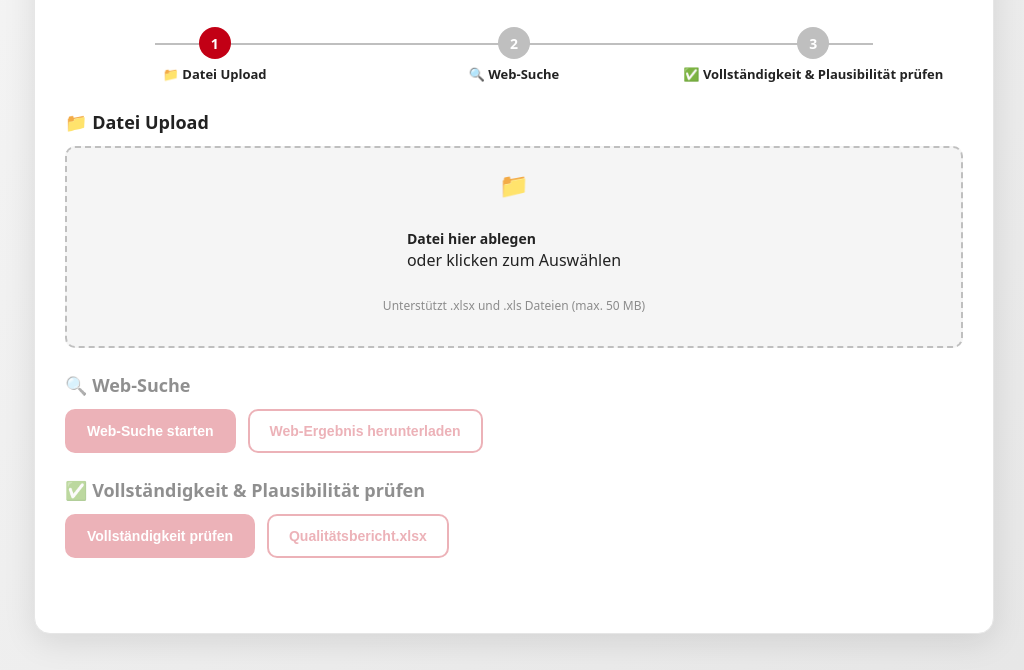
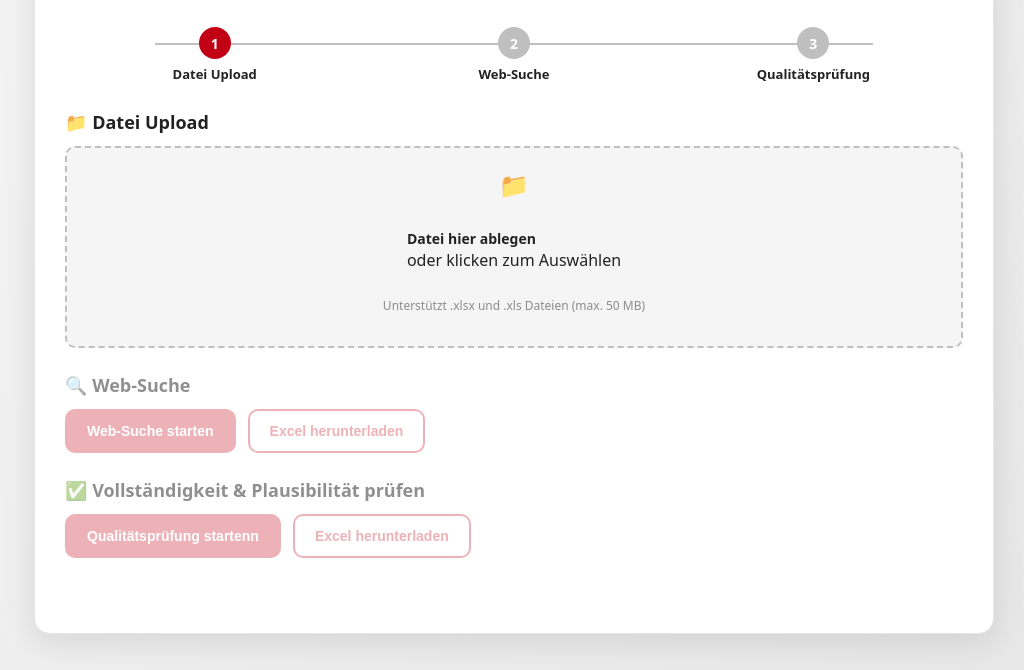
Before and after one commit to Onssrasra/QMPxDB-SiemensCheck, a website: page index.html in a window 1280 px wide. Shown: the part 130-800 px from the top of the page, without its empty margins (126-1150 px from the left). Drawn offline with Linux system fonts and the light colour scheme.

Commit message:
Update index.html

```diff
--- a/index.html
+++ b/index.html
@@ -364,15 +364,15 @@
       <div class="pipeline-steps">
         <div class="step active" id="step-1">
           <div class="step-number">1</div>
-          <div class="step-title">📁 Datei Upload</div>
+          <div class="step-title">Datei Upload</div>
         </div>
         <div class="step" id="step-2">
           <div class="step-number">2</div>
-          <div class="step-title">🔍 Web-Suche</div>
+          <div class="step-title">Web-Suche</div>
         </div>
         <div class="step" id="step-3">
           <div class="step-number">3</div>
-          <div class="step-title">✅ Vollständigkeit & Plausibilität prüfen</div>
+          <div class="step-title">Qualitätsprüfung</div>
         </div>
       </div>
 
@@ -395,7 +395,7 @@
         <h3>🔍 Web-Suche</h3>
         <div class="action-buttons">
           <button id="webSearchBtn" disabled>Web-Suche starten</button>
-          <button id="downloadWebBtn" class="secondary" disabled>Web-Ergebnis herunterladen</button>
+          <button id="downloadWebBtn" class="secondary" disabled>Excel herunterladen</button>
         </div>
 
         <!-- Web Search Stats -->
@@ -419,8 +419,8 @@
       <div class="action-section disabled" id="quality-section">
         <h3>✅ Vollständigkeit & Plausibilität prüfen</h3>
         <div class="action-buttons">
-          <button id="qualityCheckBtn" disabled>Vollständigkeit prüfen</button>
-          <button id="downloadQualityBtn" class="secondary" disabled>Qualitätsbericht.xlsx</button>
+          <button id="qualityCheckBtn" disabled>Qualitätsprüfung startenn</button>
+          <button id="downloadQualityBtn" class="secondary" disabled>Excel herunterladen</button>
         </div>
 
         <!-- Quality Check Stats -->
```
